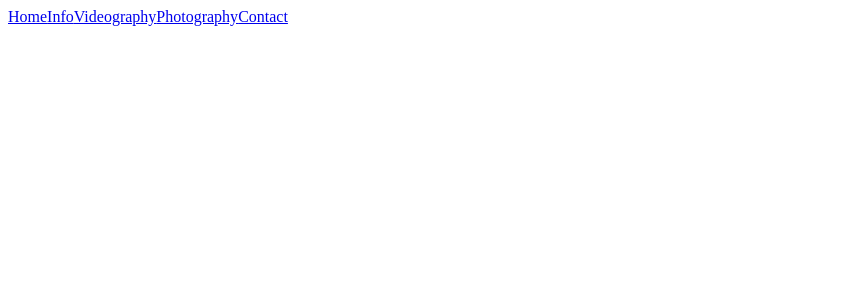
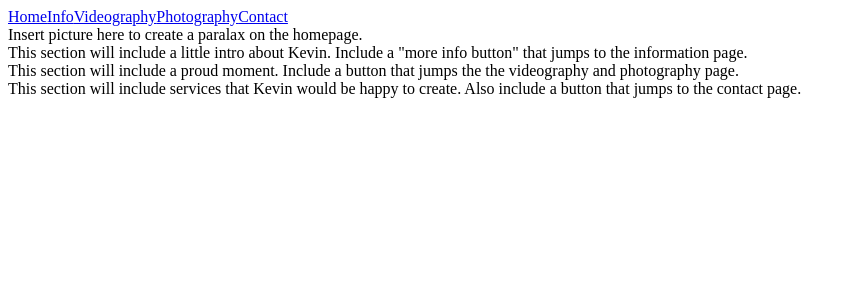
Before and after one commit to lepdiana/kevins-videographer-portfolio, a React (Create React App) app: page / in a window 1280 px wide. Shown: the top 300 px of the page, without its empty margins (0-856 px from the left). Built offline with nearby package versions, Linux system fonts and the light colour scheme.

Commit message:
outlined the homepage

```diff
--- a/src/components/Home.js
+++ b/src/components/Home.js
@@ -4,7 +4,17 @@ const Home = () => {
     return(
         <div className='homeContainer'>
             <header>
+                Insert picture here to create a paralax on the homepage.
             </header>
+            <div>
+                This section will include a little intro about Kevin. Include a "more info button" that jumps to the information page.
+            </div>
+            <div>
+                This section will include a proud moment. Include a button that jumps the the videography and photography page.
+            </div>
+            <div>
+                This section will include services that Kevin would be happy to create. Also include a button that jumps to the contact page.
+            </div>
         </div>
     )
 }
```
